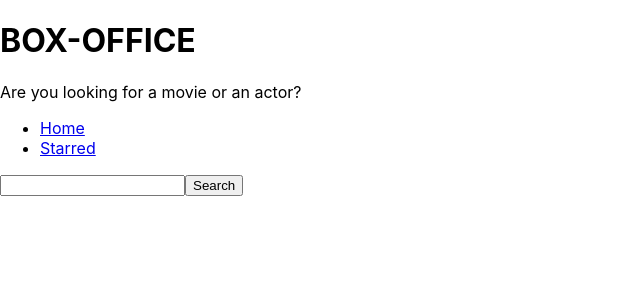
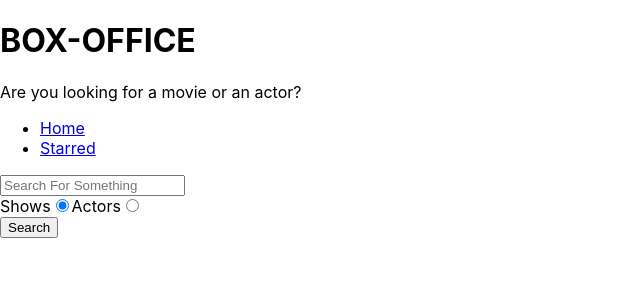
Before and after one commit to neeta460/box-office, a React (Create React App) app: page / in a window 1280 px wide. Shown: the top 300 px of the page, without its empty margins (0-640 px from the left). Built offline with nearby package versions, Linux system fonts and the light colour scheme.

Commit message:
shows & actors

```diff
--- a/src/Pages/Home.jsx
+++ b/src/Pages/Home.jsx
@@ -5,9 +5,13 @@
 const Home = () => {
   const [input, setInput] = useState('');
   const [results, setResults] = useState(null);
+  const [searchOption, setsearchOption] = useState('shows');
+
+  const isShowsSearch = searchOption === 'shows';
+
 
   const onSearch = () => {
-    apiGet(`/search/shows?q=${input}`).then(result => {
+    apiGet(`/search/${searchOption}?q=${input}`).then(result => {
       setResults(result);
     });
   };
@@ -22,19 +26,23 @@
     }
   };
 
+  const onRadioChange = ev =>{
+     setsearchOption(ev.target.value)
+  }
+
+  console.log(searchOption);
+
   const renderResults = () => {
     if (results && results.length === 0) {
       return <div>No results</div>;
     }
 
     if (results && results.length > 0) {
-      return (
-        <div>
-          {results.map(item => (
+      return results[0].show ? results.map(item => (
             <div key={item.show.id}>{item.show.name}</div>
-          ))}
-        </div>
-      );
+          )) :results.map(item => (
+            <div key={item.person.id}>{item.person.name}</div>
+          ));
     }
 
     return null;
@@ -44,10 +52,32 @@
     <MainPageLayout>
       <input
         type="text"
+        placeholder="Search For Something"
         onChange={onInputChange}
         onKeyDown={onKeyDown}
         value={input}
       />
+
+      <div>
+        <label htmlFor="shows-search">
+          Shows
+          <input id="shows-search"
+          type="radio"
+          value="shows"
+          checked={isShowsSearch}
+          onChange={onRadioChange}/>
+        </label>
+
+        <label htmlFor="actors-search">
+          Actors
+          <input id="actors-search"
+          type="radio"
+          value="people"
+          checked={!isShowsSearch}
+          onChange={onRadioChange}/>
+        </label>
+
+        </div>
       <button type="button" onClick={onSearch}>
         Search
       </button>
```
